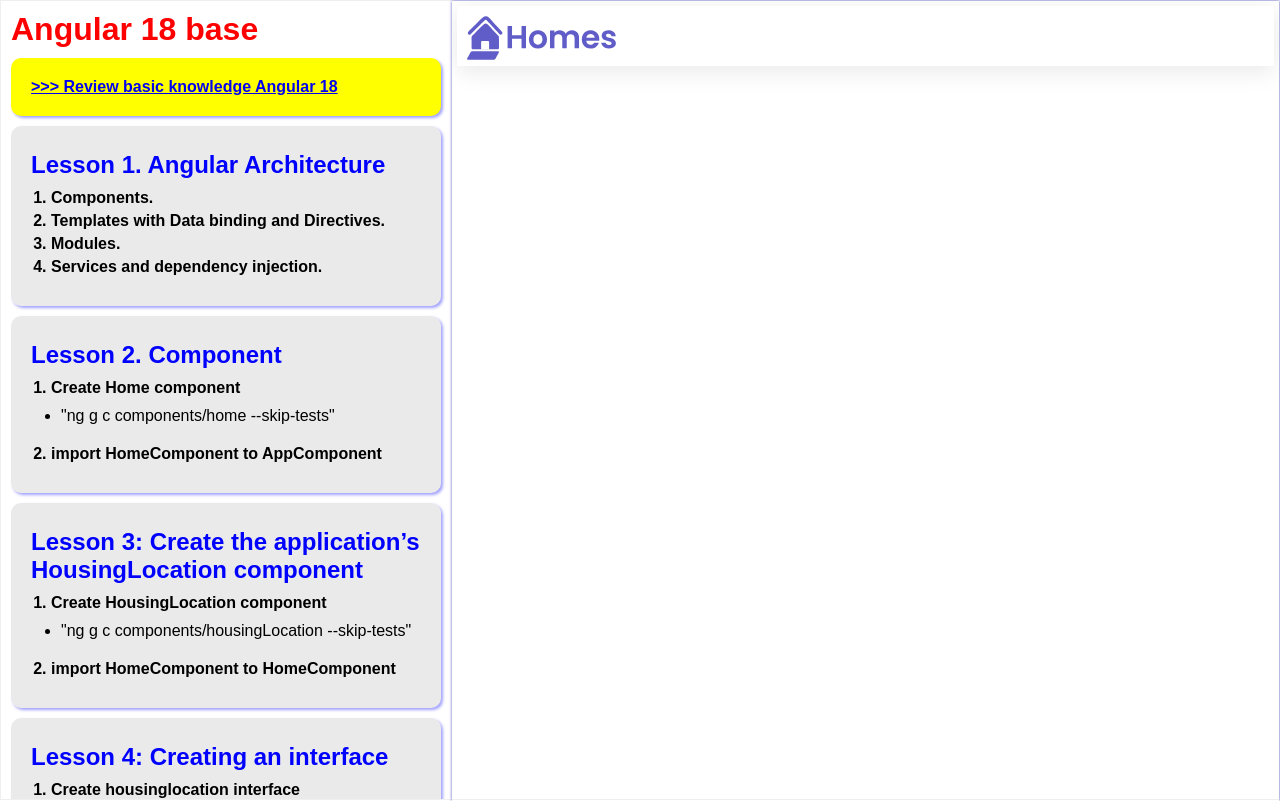
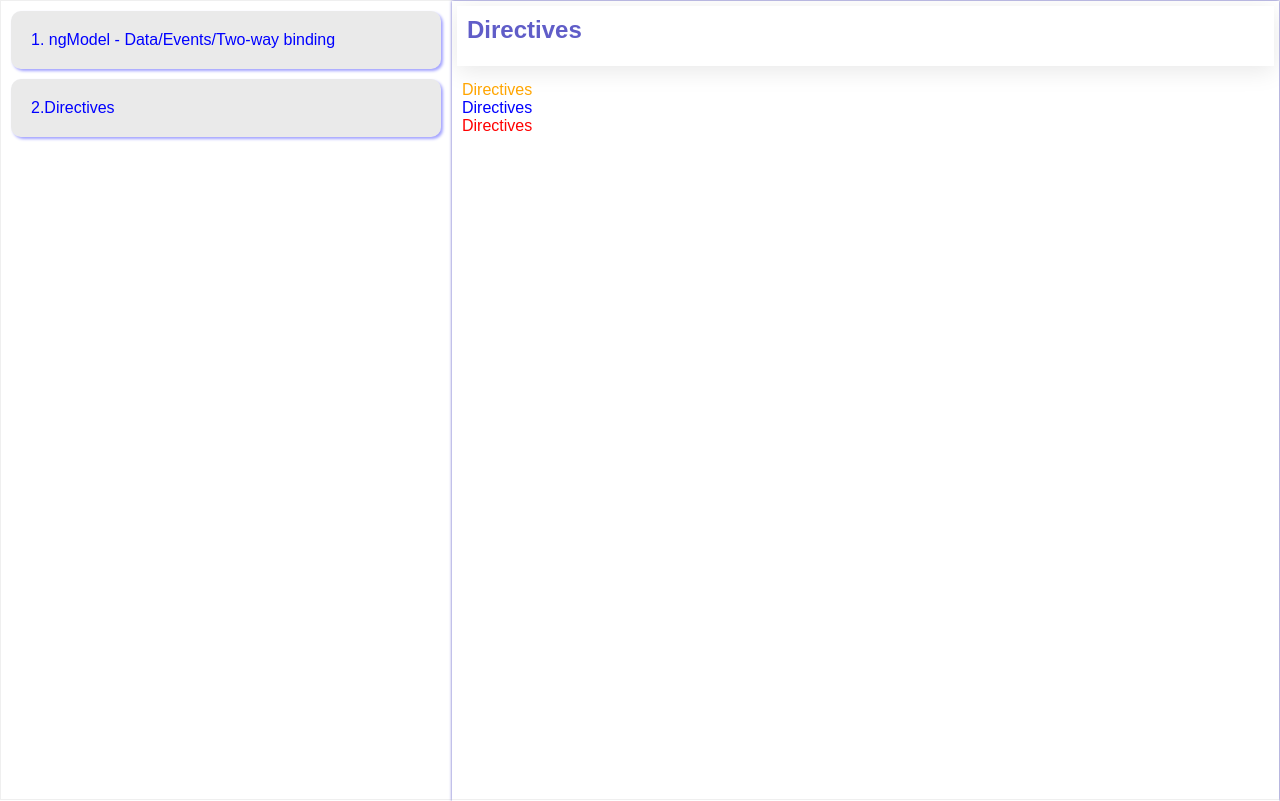
Before and after one commit to duyvu-fsdev/ionic-angular-learning, an Angular app in the folder angular18-base/: page /basic-knowledge/directives in a window 1280 px wide. Before the commit this address led to /. Built offline with nearby package versions, Linux system fonts and the light colour scheme.

Commit message:
III.II - Directives & fix logic get currentPath/pageTitle

```diff
--- /dev/null
+++ b/angular18-base/src/app/Directives/high-light.directive.ts
@@ -0,0 +1,14 @@
+import { Directive, ElementRef, Input } from '@angular/core';
+
+@Directive({
+ selector: '[appHighLight]',
+})
+export class HighLightDirective {
+ @Input() appHighLight: string = '';
+ constructor(private el: ElementRef) {}
+
+ ngOnInit() {
+  this.el.nativeElement.style.color = this.appHighLight || 'orange';
+  console.log('Constructor HighLightDirective', this.appHighLight);
+ }
+}
--- a/angular18-base/src/app/app-routing.module.ts
+++ b/angular18-base/src/app/app-routing.module.ts
@@ -3,6 +3,7 @@
 import { HomeComponent } from './components/home/home.component';
 import { DetailsComponent } from './components/details/details.component';
 import { NgModelBindingComponent } from './components/ng-model-binding/ng-model-binding.component';
+import { DirectivesComponent } from './components/directives/directives.component';
 
 const routes: Routes = [
  { path: '', redirectTo: '/home', pathMatch: 'full' },
@@ -10,7 +11,7 @@
  { path: 'details/:id', component: DetailsComponent, title: 'Details' },
  { path: 'basic-knowledge', redirectTo: '/basic-knowledge/ng-model-binding', pathMatch: 'full' },
  { path: 'basic-knowledge/ng-model-binding', component: NgModelBindingComponent, title: 'Data Binding' },
- //  { path: 'basic-knowledge/:id', component: DetailsComponent, title: 'Home details' },
+ { path: 'basic-knowledge/directives', component: DirectivesComponent, title: 'Directives' },
 ];
 
 @NgModule({
--- a/angular18-base/src/app/app.component.html
+++ b/angular18-base/src/app/app.component.html
@@ -1,6 +1,6 @@
 <div id="main">
  <div class="container">
-  @if ((currentPath$|async) != 'basic-knowledge') {
+  @if (currentPath!= 'basic-knowledge') {
   <div class="left">
    <h1 id="title">Angular 18 base</h1>
    <div class="lesson hilight">
@@ -151,12 +151,15 @@
   }@else {
   <div class="left">
    <div class="lesson-2">
-    <a routerLink="/basic-knowledge/ng-model-binding" class="title-2">1. ngModel - Data/Events/Two-way binding</a>
+    <a routerLink="/basic-knowledge/ng-model-binding">1. ngModel - Data/Events/Two-way binding</a>
+   </div>
+   <div class="lesson-2">
+    <a routerLink="/basic-knowledge/directives">2.Directives</a>
    </div>
   </div>
   <div class="right">
    <header class="brand-name">
-    <h2>{{ pageTitle$ | async }}</h2>
+    <h2>{{ pageTitle }}</h2>
    </header>
    <div class="main-content"><router-outlet></router-outlet></div>
   </div>
--- a/angular18-base/src/app/app.component.scss
+++ b/angular18-base/src/app/app.component.scss
@@ -61,10 +61,10 @@
  }
  .lesson-2 {
   padding: 20px;
- }
- .title-2 {
-  text-decoration: none;
-  color: blue;
+  a {
+   text-decoration: none;
+   color: blue;
+  }
  }
  .hilight {
   background: yellow;
--- a/angular18-base/src/app/app.component.ts
+++ b/angular18-base/src/app/app.component.ts
@@ -1,40 +1,37 @@
-import { Component } from '@angular/core';
+import { Component, OnInit } from '@angular/core';
 import { Router, NavigationEnd, ActivatedRoute } from '@angular/router';
 import { inject } from '@angular/core';
-import { filter, startWith, switchMap, map } from 'rxjs/operators';
+import { filter, map, switchMap } from 'rxjs/operators';
 
 @Component({
  selector: 'app-root',
  templateUrl: './app.component.html',
  styleUrls: ['./app.component.scss'],
 })
-export class AppComponent {
- #route = inject(ActivatedRoute);
- #router = inject(Router);
-
- // Observable lấy currentPath từ URL
- currentPath$ = this.#router.events.pipe(
-  filter((evt) => evt instanceof NavigationEnd),
-  startWith(null),
-  map((evt: any) => {
-   // Nếu là sự kiện đầu tiên, lấy URL từ router
-   if (evt === null) {
-    return this.#router.url.split('/')[1];
-   } else {
-    return evt.urlAfterRedirects.split('/')[1];
-   }
-  }),
- );
- // Observable lấy title từ route
- pageTitle$ = this.#router.events.pipe(
-  filter((evt) => evt instanceof NavigationEnd),
-  startWith(null),
-  switchMap(() => this.leaf.title),
- );
-
- // Getter để tìm route "lá" (deepest route)
+export class AppComponent implements OnInit {
+ currentPath: string = '';
+ pageTitle: string = '';
+ constructor(private route: ActivatedRoute, private router: Router) {}
+ ngOnInit() {
+  this.router.events
+   .pipe(
+    filter((evt) => evt instanceof NavigationEnd),
+    switchMap(() => this.leaf.title),
+   )
+   .subscribe((title) => {
+    this.pageTitle = title || '';
+   });
+  this.router.events
+   .pipe(
+    filter((evt) => evt instanceof NavigationEnd),
+    map((evt: any) => evt.urlAfterRedirects.split('/')[1]),
+   )
+   .subscribe((currentPath) => {
+    this.currentPath = currentPath || '';
+   });
+ }
  get leaf(): ActivatedRoute {
-  let leaf = this.#route;
+  let leaf = this.route;
   while (leaf.firstChild) {
    leaf = leaf.firstChild;
   }
--- /dev/null
+++ b/angular18-base/src/app/components/directives/directives.component.html
@@ -0,0 +1,5 @@
+<div>
+ <p appHighLight>Directives</p>
+ <p appHighLight="blue">Directives</p>
+ <p [appHighLight]="color">Directives</p>
+</div>
--- /dev/null
+++ b/angular18-base/src/app/components/directives/directives.component.ts
@@ -0,0 +1,10 @@
+import { Component } from '@angular/core';
+
+@Component({
+ selector: 'app-directives',
+ templateUrl: './directives.component.html',
+ styleUrl: './directives.component.scss',
+})
+export class DirectivesComponent {
+ public color = 'red';
+}
--- a/angular18-base/src/app/components/ng-model-binding/ng-model-binding.component.html
+++ b/angular18-base/src/app/components/ng-model-binding/ng-model-binding.component.html
@@ -1,6 +1,6 @@
 <!-- ngModel - Data/Events/Two-way binding -->
 <div>
- <input type="text" [(ngModel)]="name" placeholder="Name" />
+ <input autocomplete="false" type="text" [(ngModel)]="name" placeholder="Name" name="name" />
  <p>
   Result :<span class="text"> {{ name }}</span>
  </p>
```
Also changed, not shown: angular18-base/src/app/app.module.ts (+13 -4 lines), angular18-base/src/app/components/directives/directives.component.scss (added).
